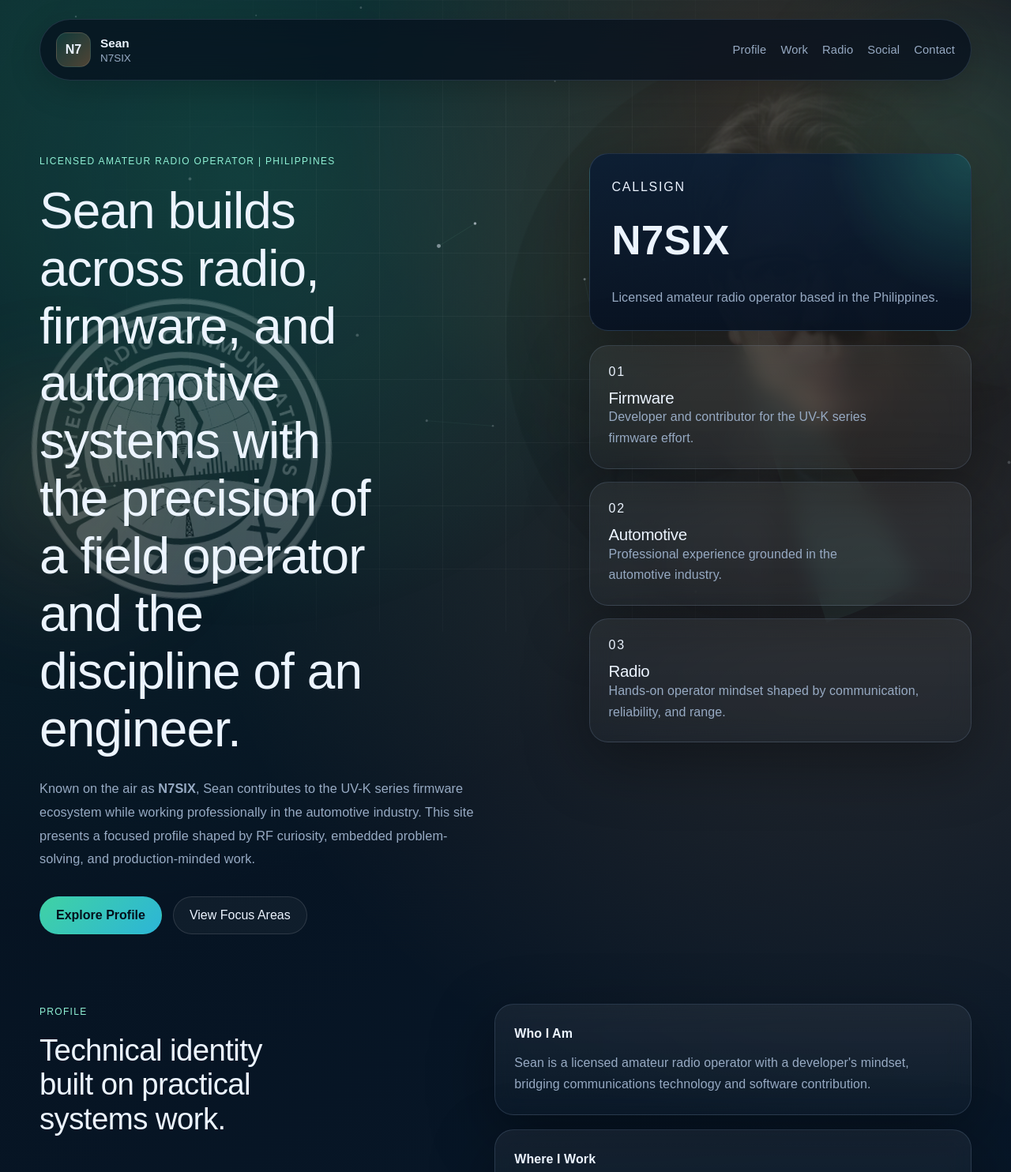
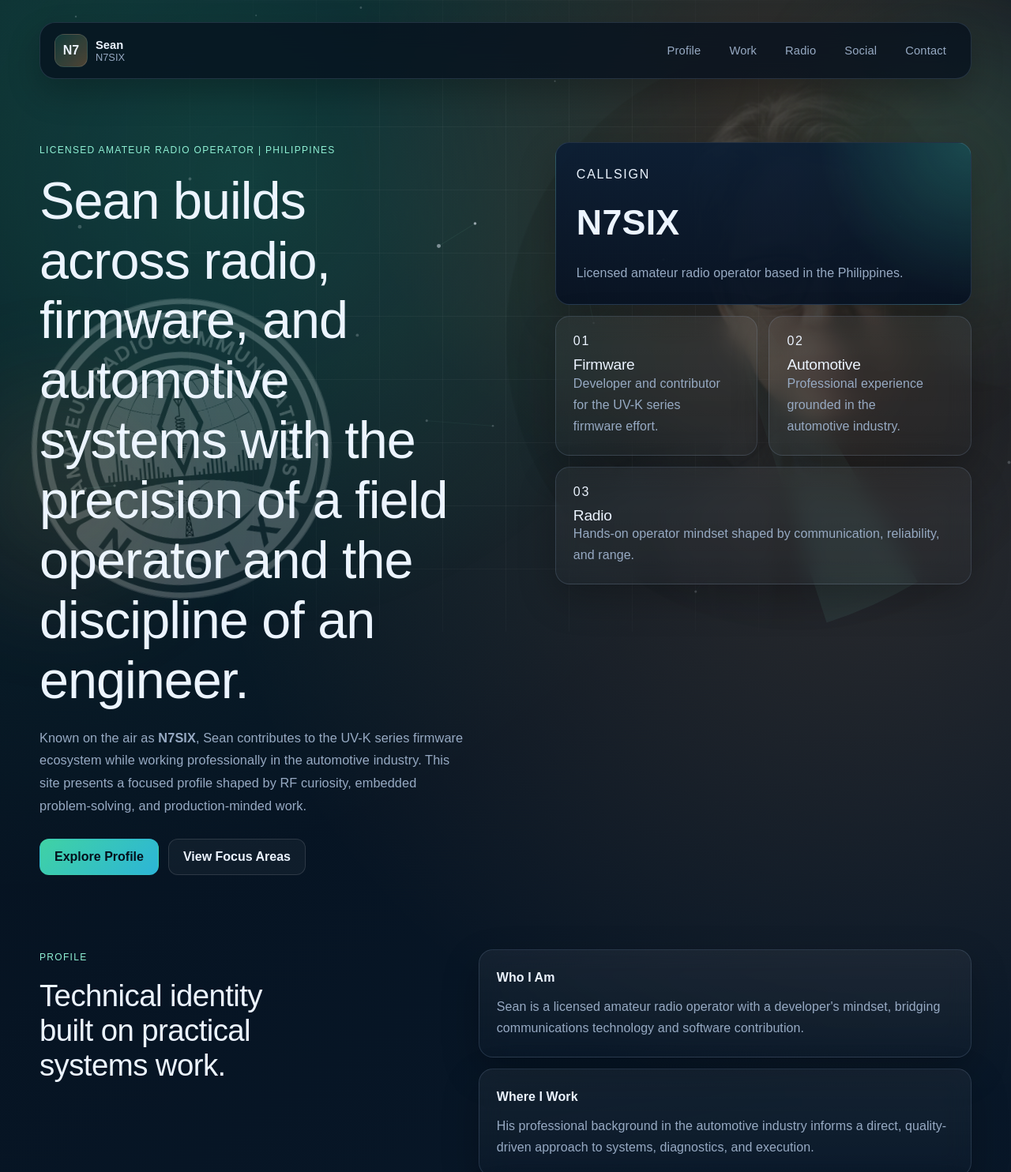
Before and after one commit to N7SIX/MyProfile, a plain HTML site: page index.html in a window 1280 px wide. Shown: the top 1484 px of the page at 79% size. Drawn offline with Linux system fonts and the light colour scheme; a web font is replaced by a local one.

Commit message:
Redesign content layout for cleaner professional UI

```diff
--- a/styles.css
+++ b/styles.css
@@ -191,60 +191,61 @@ h3 {
 .site-shell {
   position: relative;
   z-index: 5;
-  width: min(calc(100% - 32px), var(--max-width));
+  width: min(calc(100% - 40px), var(--max-width));
   margin: 0 auto;
-  padding: 24px 0 72px;
+  padding: 28px 0 84px;
 }
 
 .topbar {
   position: sticky;
-  top: 18px;
+  top: 20px;
   z-index: 10;
   display: flex;
   align-items: center;
   justify-content: space-between;
-  gap: 24px;
-  padding: 16px 20px;
+  gap: 20px;
+  padding: 14px 18px;
   border: 1px solid var(--line);
-  border-radius: 999px;
-  background: rgba(5, 15, 29, 0.72);
-  backdrop-filter: blur(18px);
-  box-shadow: 0 12px 40px rgba(0, 0, 0, 0.18);
+  border-radius: 20px;
+  background: rgba(6, 16, 30, 0.76);
+  backdrop-filter: blur(16px);
+  box-shadow: 0 18px 42px rgba(0, 0, 0, 0.24);
 }
 
 .brand {
   display: inline-flex;
   align-items: center;
-  gap: 12px;
+  gap: 10px;
 }
 
 .brand-mark {
   display: grid;
   place-items: center;
-  width: 44px;
-  height: 44px;
-  border-radius: 14px;
+  width: 42px;
+  height: 42px;
+  border-radius: 12px;
   background: linear-gradient(135deg, rgba(64, 210, 164, 0.18), rgba(246, 168, 95, 0.3));
   border: 1px solid rgba(255, 255, 255, 0.1);
-  font-weight: 800;
+  font-weight: 700;
 }
 
 .brand-copy {
   display: flex;
   flex-direction: column;
-  gap: 2px;
-  font-size: 0.84rem;
+  gap: 0;
+  font-size: 0.8rem;
   color: var(--muted);
 }
 
 .brand-copy strong {
   color: var(--text);
-  font-size: 0.96rem;
+  font-size: 0.92rem;
+  font-weight: 600;
 }
 
 .nav {
   display: flex;
-  gap: 18px;
+  gap: 10px;
   font-size: 0.92rem;
   letter-spacing: 0.01em;
   color: var(--muted);
@@ -252,16 +253,20 @@ h3 {
 
 .nav a {
   position: relative;
-  transition: color 180ms ease;
+  padding: 8px 12px;
+  border-radius: 10px;
+  border: 1px solid transparent;
+  transition:
+    color 180ms ease,
+    border-color 180ms ease,
+    background 180ms ease;
 }
 
 .nav a::after {
   content: "";
   position: absolute;
-  left: 0;
-  bottom: -6px;
-  width: 100%;
-  height: 2px;
+  inset: auto 10px 4px 10px;
+  height: 1px;
   background: linear-gradient(90deg, var(--accent), var(--warm));
   transform: scaleX(0);
   transform-origin: left;
@@ -271,6 +276,8 @@ h3 {
 .nav a:hover,
 .nav a:focus-visible {
   color: var(--text);
+  border-color: rgba(255, 255, 255, 0.14);
+  background: rgba(255, 255, 255, 0.03);
 }
 
 .nav a:hover::after,
@@ -279,15 +286,15 @@ h3 {
 }
 
 .section {
-  padding: 88px 0 0;
+  padding: 94px 0 0;
 }
 
 .hero {
   display: grid;
-  grid-template-columns: 1.15fr 0.85fr;
-  gap: 40px;
+  grid-template-columns: 1.08fr 0.92fr;
+  gap: 34px;
   align-items: start;
-  padding-top: 92px;
+  padding-top: 80px;
 }
 
 .eyebrow,
@@ -309,33 +316,34 @@ h3 {
 }
 
 .hero h1 {
-  font-size: clamp(3.2rem, 5vw, 6rem);
-  max-width: 12ch;
+  font-size: clamp(2.7rem, 5.2vw, 5.2rem);
+  max-width: 14ch;
 }
 
 .hero-text {
-  margin-top: 24px;
-  max-width: 62ch;
+  margin-top: 20px;
+  max-width: 60ch;
   color: var(--muted);
   font-size: 1.02rem;
-  line-height: 1.82;
+  line-height: 1.76;
 }
 
 .hero-actions {
   display: flex;
   flex-wrap: wrap;
-  gap: 14px;
-  margin-top: 32px;
+  gap: 12px;
+  margin-top: 28px;
 }
 
 .button {
   display: inline-flex;
   align-items: center;
   justify-content: center;
-  min-height: 48px;
-  padding: 0 20px;
-  border-radius: 999px;
+  min-height: 46px;
+  padding: 0 18px;
+  border-radius: 12px;
   border: 1px solid transparent;
+  font-weight: 600;
   transition:
     transform 180ms ease,
     border-color 180ms ease,
@@ -375,33 +383,38 @@ h3 {
   position: relative;
   overflow: hidden;
   border: 1px solid var(--line);
-  border-radius: var(--radius);
-  background: linear-gradient(180deg, rgba(255, 255, 255, 0.06), rgba(255, 255, 255, 0.02));
-  box-shadow: var(--shadow);
+  border-radius: 18px;
+  background: linear-gradient(180deg, rgba(255, 255, 255, 0.05), rgba(255, 255, 255, 0.015));
+  box-shadow: 0 18px 48px rgba(0, 0, 0, 0.24);
 }
 
 .signal-card {
-  padding: 28px;
+  padding: 26px;
   background:
     radial-gradient(circle at top right, rgba(64, 210, 164, 0.24), transparent 34%),
     linear-gradient(180deg, rgba(12, 30, 52, 0.94), rgba(8, 19, 35, 0.94));
 }
 
 .signal-value {
-  margin-top: 10px;
-  font-size: clamp(2.4rem, 4vw, 4rem);
-  font-weight: 800;
+  margin-top: 8px;
+  font-size: clamp(2.1rem, 3.5vw, 3.3rem);
+  font-weight: 700;
 }
 
 .signal-note {
-  margin-top: 14px;
+  margin-top: 12px;
   color: var(--muted);
 }
 
 .status-grid {
   display: grid;
-  gap: 16px;
-  margin-top: 18px;
+  grid-template-columns: repeat(2, minmax(0, 1fr));
+  gap: 14px;
+  margin-top: 14px;
+}
+
+.status-grid article:last-child {
+  grid-column: 1 / -1;
 }
 
 .status-tile,
@@ -409,14 +422,14 @@ h3 {
 .feature-card,
 .metric,
 .contact-card {
-  padding: 24px;
+  padding: 22px;
   backdrop-filter: blur(14px);
 }
 
 .status-tile h2,
 .feature-card h3 {
-  margin-top: 12px;
-  font-size: 1.28rem;
+  margin-top: 10px;
+  font-size: 1.2rem;
 }
 
 .status-tile p,
@@ -430,8 +443,8 @@ h3 {
 
 .profile-band {
   display: grid;
-  grid-template-columns: 0.95fr 1.05fr;
-  gap: 30px;
+  grid-template-columns: 0.92fr 1.08fr;
+  gap: 24px;
   align-items: start;
 }
 
@@ -445,7 +458,7 @@ h3 {
 
 .profile-grid {
   display: grid;
-  gap: 18px;
+  gap: 14px;
 }
 
 .info-title {
@@ -457,7 +470,7 @@ h3 {
 .split-section {
   display: grid;
   grid-template-columns: 0.9fr 1.1fr;
-  gap: 30px;
+  gap: 24px;
 }
 
 .split-copy p:last-child {
@@ -468,29 +481,29 @@ h3 {
 
 .stack {
   display: grid;
-  gap: 18px;
+  gap: 14px;
 }
 
 .feature-tag {
   color: var(--warm);
-  font-size: 0.78rem;
+  font-size: 0.73rem;
 }
 
 .showcase {
   display: grid;
-  grid-template-columns: 1fr 0.88fr;
-  gap: 28px;
+  grid-template-columns: 1fr 0.92fr;
+  gap: 22px;
   align-items: stretch;
 }
 
 .showcase-panel {
-  padding: 30px;
+  padding: 28px;
   border: 1px solid var(--line);
-  border-radius: calc(var(--radius) + 8px);
+  border-radius: 20px;
   background:
     radial-gradient(circle at bottom left, rgba(246, 168, 95, 0.18), transparent 28%),
     linear-gradient(180deg, rgba(8, 22, 40, 0.92), rgba(8, 18, 33, 0.92));
-  box-shadow: var(--shadow);
+  box-shadow: 0 18px 50px rgba(0, 0, 0, 0.25);
 }
 
 .showcase-panel p:last-child {
@@ -501,12 +514,12 @@ h3 {
 
 .metrics {
   display: grid;
-  gap: 18px;
+  gap: 14px;
 }
 
 .social-section {
   display: grid;
-  gap: 22px;
+  gap: 18px;
 }
 
 .social-header p:last-child {
@@ -518,19 +531,19 @@ h3 {
 .social-grid {
   display: grid;
   grid-template-columns: repeat(4, minmax(0, 1fr));
-  gap: 16px;
+  gap: 14px;
 }
 
 .social-card {
   display: grid;
-  gap: 12px;
-  padding: 20px;
+  gap: 10px;
+  padding: 18px;
   border: 1px solid var(--line);
-  border-radius: var(--radius-sm);
+  border-radius: 16px;
   background:
     radial-gradient(circle at top right, rgba(64, 210, 164, 0.12), transparent 35%),
     linear-gradient(180deg, rgba(10, 24, 45, 0.92), rgba(8, 19, 34, 0.94));
-  box-shadow: var(--shadow);
+  box-shadow: 0 14px 40px rgba(0, 0, 0, 0.22);
 }
 
 .social-card h3 {
@@ -583,14 +596,14 @@ h3 {
 
 .metric {
   justify-content: center;
-  min-height: 150px;
+  min-height: 132px;
 }
 
 .metric-value {
   display: block;
-  font-size: 2rem;
-  font-weight: 800;
-  margin-bottom: 10px;
+  font-size: 1.8rem;
+  font-weight: 700;
+  margin-bottom: 8px;
 }
 
 .metric-label {
@@ -600,14 +613,14 @@ h3 {
 .contact-section {
   display: grid;
   grid-template-columns: 0.92fr 1.08fr;
-  gap: 28px;
+  gap: 22px;
   align-items: center;
   padding-bottom: 40px;
 }
 
 .contact-card {
   display: grid;
-  gap: 14px;
+  gap: 12px;
   background:
     radial-gradient(circle at top left, rgba(64, 210, 164, 0.16), transparent 30%),
     var(--panel-strong);
@@ -621,10 +634,10 @@ h3 {
 
 .contact-links {
   list-style: none;
-  margin: 6px 0 0;
+  margin: 8px 0 0;
   padding: 0;
   display: grid;
-  gap: 10px;
+  gap: 8px;
 }
 
 .contact-link {
@@ -737,7 +750,7 @@ h3 {
   }
 
   .topbar {
-    border-radius: 30px;
+    border-radius: 16px;
     padding: 16px;
   }
 
@@ -747,11 +760,20 @@ h3 {
   }
 
   .hero {
-    padding-top: 72px;
+    padding-top: 64px;
+    gap: 22px;
   }
 
   .social-grid {
     grid-template-columns: repeat(2, minmax(0, 1fr));
+  }
+
+  .status-grid {
+    grid-template-columns: 1fr;
+  }
+
+  .status-grid article:last-child {
+    grid-column: auto;
   }
 
   .profile-band h2,
@@ -772,6 +794,7 @@ h3 {
     position: static;
     flex-direction: column;
     align-items: stretch;
+    gap: 12px;
   }
 
   .brand {
@@ -780,11 +803,11 @@ h3 {
 
   .nav {
     justify-content: center;
-    gap: 14px;
+    gap: 8px;
   }
 
   .section {
-    padding-top: 72px;
+    padding-top: 64px;
   }
 
   .social-grid {
@@ -792,7 +815,7 @@ h3 {
   }
 
   .hero h1 {
-    font-size: clamp(2.5rem, 12vw, 4rem);
+    font-size: clamp(2.2rem, 11vw, 3.4rem);
   }
 
   .status-tile,
@@ -801,8 +824,9 @@ h3 {
   .metric,
   .contact-card,
   .signal-card,
-  .showcase-panel {
-    padding: 20px;
+  .showcase-panel,
+  .social-card {
+    padding: 18px;
   }
 
   .identity-photo {
```
